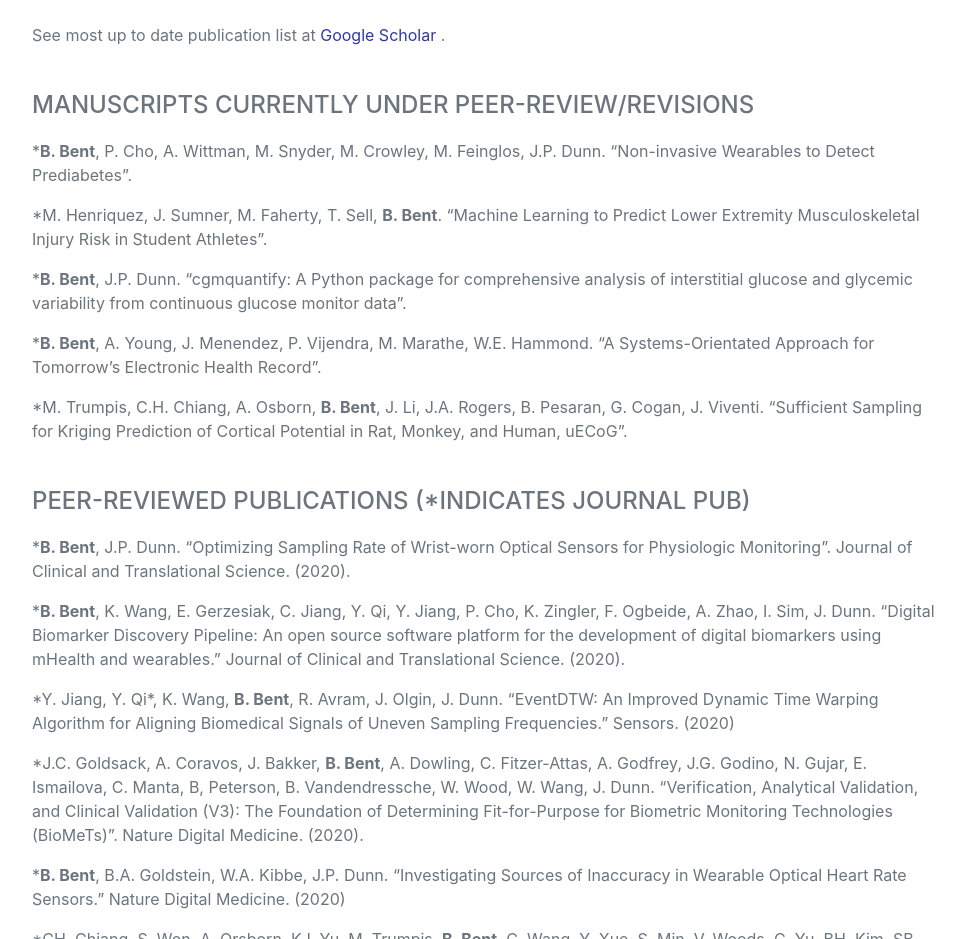
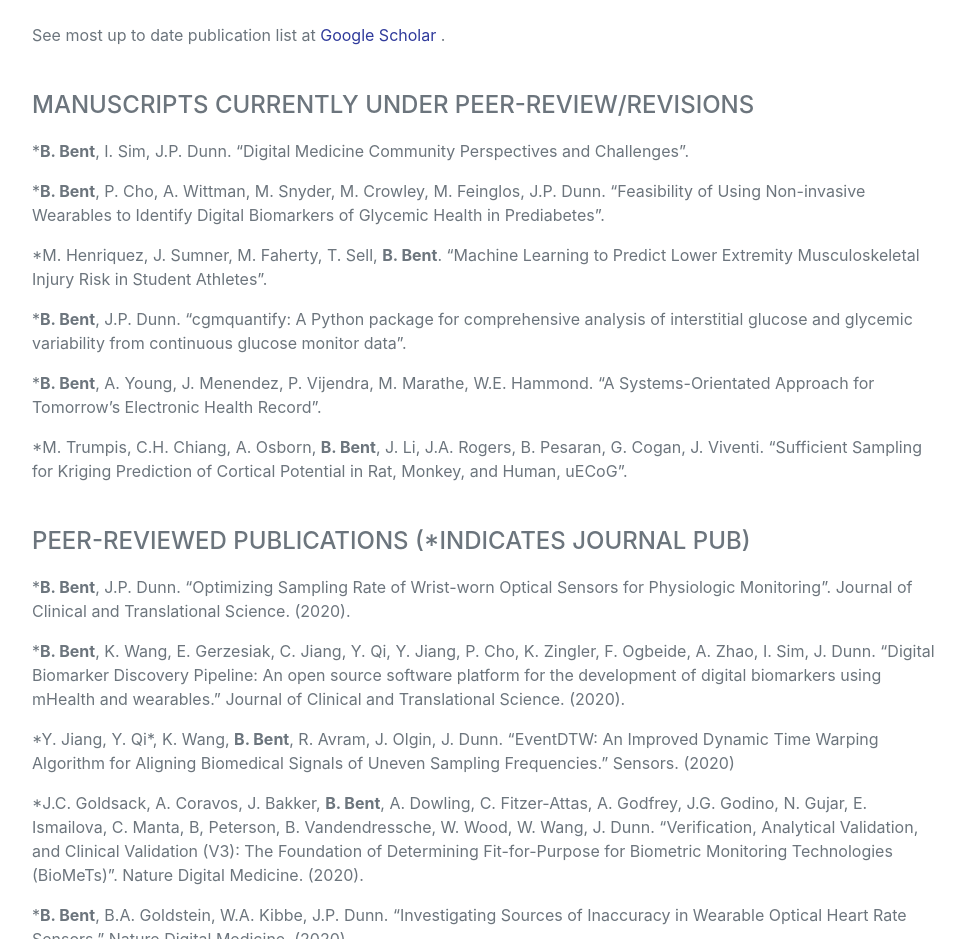
Before and after one commit to brinnaebent/brinnaebent.github.io, a plain HTML site: page index.html in a window 1280 px wide. Shown: the part 5000-5939 px from the top of the page, without its empty margins (288-1253 px from the left). Drawn offline with nearby package versions, Linux system fonts and the light colour scheme; a web font is replaced by a local one.

Commit message:
Updated pub list

```diff
--- a/index.html
+++ b/index.html
@@ -209,7 +209,8 @@
                     .</p>
                     <br>
                     <div class="subheading mb-3">Manuscripts currently under peer-review/revisions</div>
-                    <p>*<b>B. Bent</b>, P. Cho, A. Wittman, M. Snyder, M. Crowley, M. Feinglos, J.P. Dunn. “Non-invasive Wearables to Detect Prediabetes”. </p>
+                    <p>*<b>B. Bent</b>, I. Sim, J.P. Dunn. “Digital Medicine Community Perspectives and Challenges”. </p>
+                    <p>*<b>B. Bent</b>, P. Cho, A. Wittman, M. Snyder, M. Crowley, M. Feinglos, J.P. Dunn. “Feasibility of Using Non-invasive Wearables to Identify Digital Biomarkers of Glycemic Health in Prediabetes”. </p>
                     <p>*M. Henriquez, J. Sumner, M. Faherty, T. Sell, <b>B. Bent</b>. “Machine Learning to Predict Lower Extremity Musculoskeletal Injury Risk in Student Athletes”. </p>
                     <p>*<b>B. Bent</b>, J.P. Dunn. “cgmquantify: A Python package for comprehensive analysis of interstitial glucose and glycemic variability from continuous glucose monitor data”. </p>
                     <p>*<b>B. Bent</b>, A. Young, J. Menendez, P. Vijendra, M. Marathe, W.E. Hammond. “A Systems-Orientated Approach for Tomorrow’s Electronic Health Record”.</p>
```
